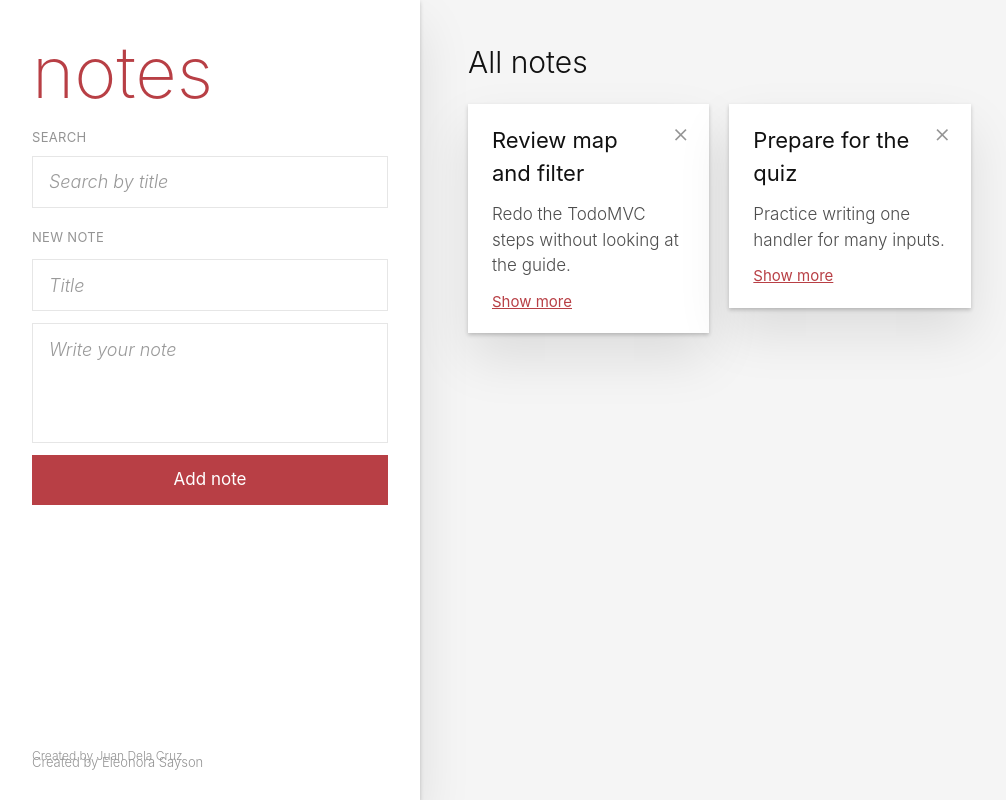
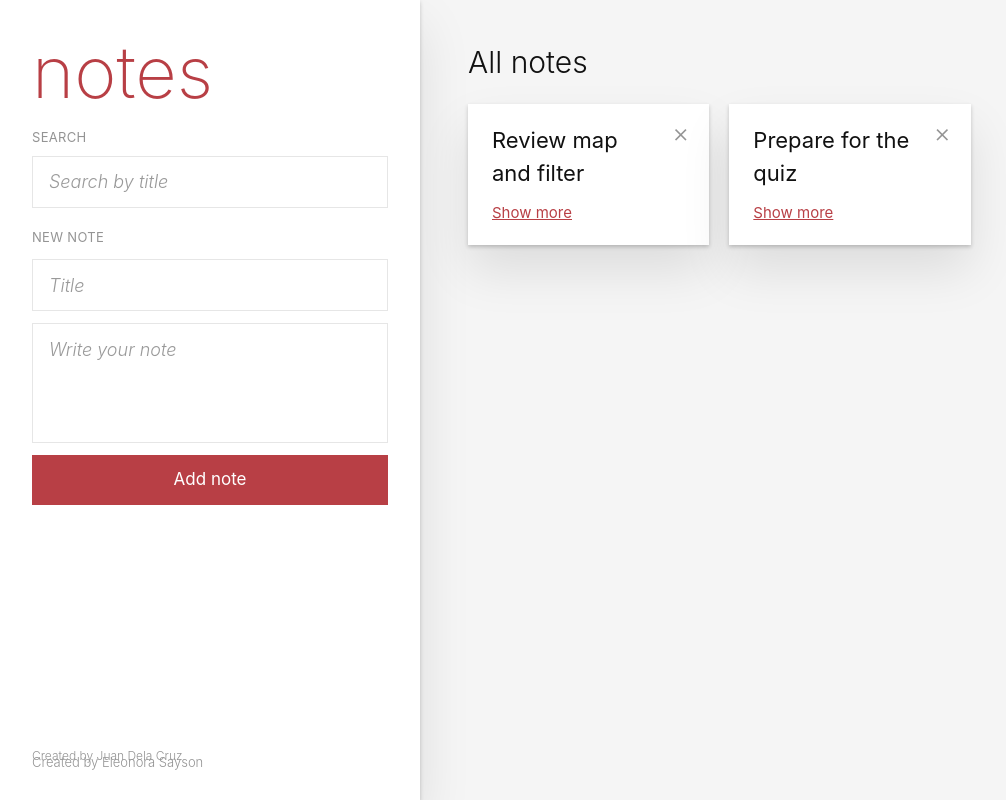
Before and after one commit to Elessy1dfs/csit340g7-notes, a React (Vite) app in the folder csit340g7-notes/: page / in a window 1280 px wide. Shown: the whole page, without its empty margins (0-1006 px from the left). Built offline with nearby package versions, Linux system fonts and the light colour scheme.

Commit message:
feat: add show more to note cards

```diff
--- a/csit340g7-notes/src/components/NoteCard.jsx
+++ b/csit340g7-notes/src/components/NoteCard.jsx
@@ -1,15 +1,22 @@
+import { useState } from 'react'
+
 function NoteCard({ title, body }) {
+  const [showMore, setShowMore] = useState(false)
+
   return (
     <div>
       <h3 className="pr-8 text-[22px] font-normal break-words">{title}</h3>
-      <p className="mt-3 text-[17px] break-words whitespace-pre-wrap text-[#4d4d4d]">
-        {body}
-      </p>
+      {showMore && (
+        <p className="mt-3 text-[17px] break-words whitespace-pre-wrap text-[#4d4d4d]">
+          {body}
+        </p>
+      )}
       <button
         type="button"
+        onClick={() => setShowMore(!showMore)}
         className="mt-3 cursor-pointer text-[15px] font-normal text-[#b83f45] underline"
-     >
-       Show more
+      >
+        {showMore ? 'Show less' : 'Show more'}
       </button>
     </div>
   )
```
